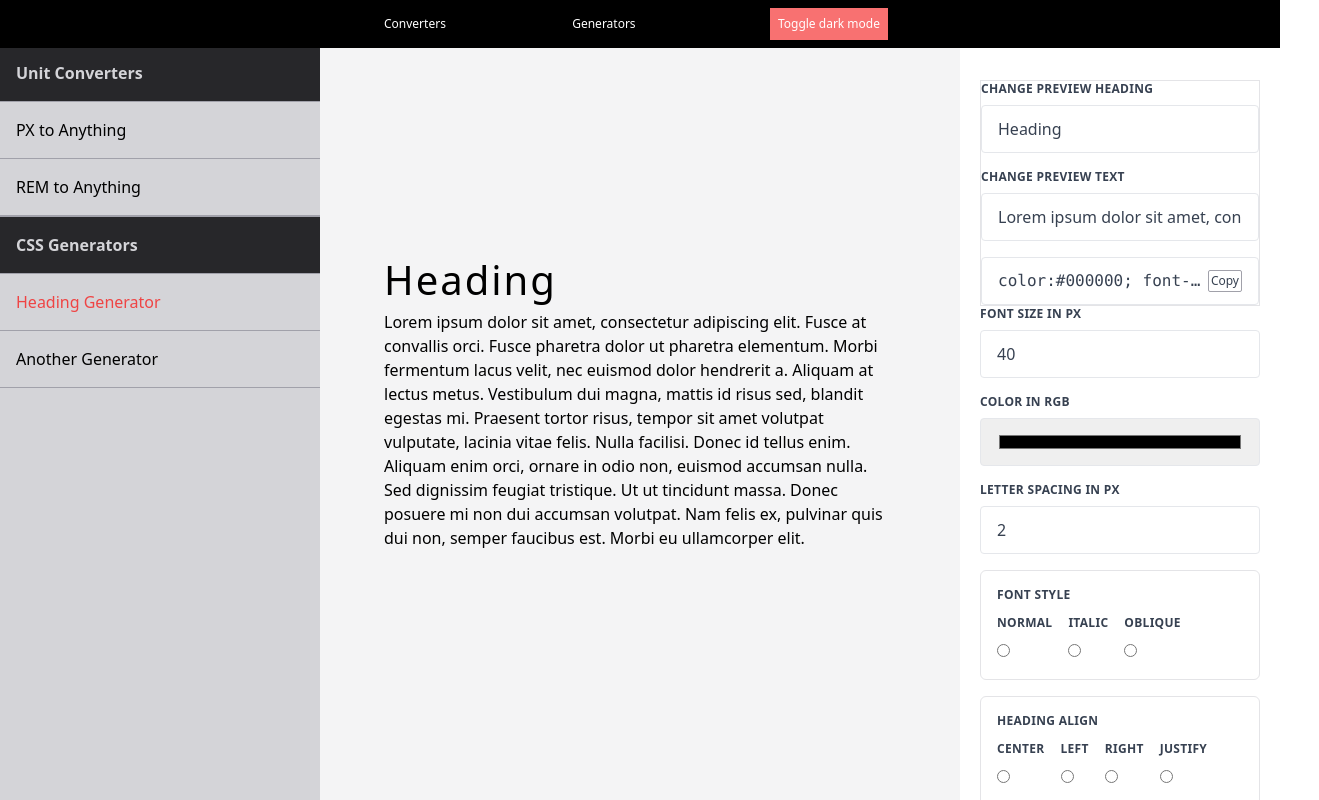
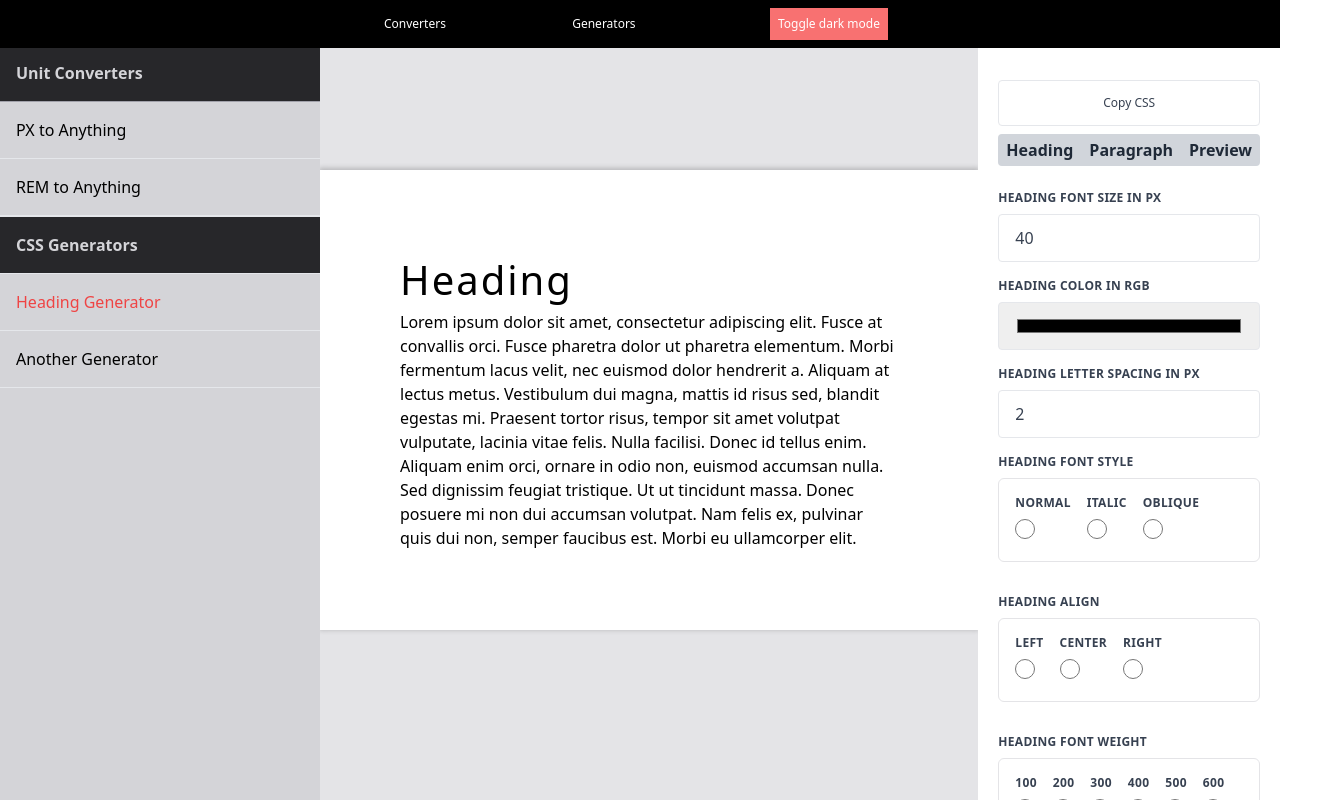
Before and after one commit to aiberk/webdevtools, a React (Vite) app: page /generator/heading in a window 1280 px wide. Shown: the top 800 px of the page, 1319 px wide, since content can reach past the window. Built offline with nearby package versions, Linux system fonts and the light colour scheme.

Commit message:
Desktop version wip

```diff
--- a/src/App.tsx
+++ b/src/App.tsx
@@ -6,6 +6,7 @@ import UnitConverterPX from "./pages/UnitConverterPX";
 import UnitConverterREM from "./pages/UnitConverterREM";
 import CSSHeadingGenerator from "./pages/CSSHeadingGenerator";
 import CSSTextGenerator from "./pages/CSSTextGenerator";
+import Home from "./pages/Home";
 
 function App() {
   const [count, setCount] = useState(0);
@@ -19,6 +20,7 @@ function App() {
           <Route path="/converter/rem/" element={<UnitConverterREM />} />
           <Route path="/generator/heading" element={<CSSHeadingGenerator />} />
           <Route path="/generator/text" element={<CSSTextGenerator />} />
+          <Route path="/" element={<Home />} />
         </Routes>
       </div>
     </BrowserRouter>
--- a/src/components/CSSGeneratorInput.tsx
+++ b/src/components/CSSGeneratorInput.tsx
@@ -11,7 +11,7 @@ type Props = {
 const CSSGeneratorInput = (props: Props) => {
   return (
     <>
-      <div className="max-w-lg flex flex-col justify-between">
+      <div className="max-w-lg flex flex-col justify-between dark:bg-zinc-800">
         <label
           className="dark:text-white block uppercase tracking-wide text-gray-700 text-xs font-bold mb-2"
           htmlFor="fname"
@@ -23,7 +23,7 @@ const CSSGeneratorInput = (props: Props) => {
           type={props.type}
           value={props.value}
           onChange={(e) => props.changeCSS(e.target.value)}
-          className="w-full h-12 flex flex-row justify-between items-center dark:text-white appearance-none  max-w-lg  text-gray-700 border border-gray-200 rounded py-3 px-4 leading-tight focus:outline-none focus:bg-white focus:border-gray-500"
+          className="w-full h-12 flex flex-row justify-between items-center dark:text-white dark:bg-zinc-800 appearance-none  max-w-lg  text-gray-700 border border-gray-200 rounded py-3 px-4 leading-tight focus:outline-none focus:bg-white focus:border-gray-500"
         ></input>
       </div>
     </>
--- a/src/components/CSSGenertorInputMulti.tsx
+++ b/src/components/CSSGenertorInputMulti.tsx
@@ -10,14 +10,15 @@ type Props = {
 
 const CSSGeneratorInputMulti = (props: Props) => {
   return (
-    <form className=" flex flex-col gap-1 border border-zinc-200 p-4 rounded-md">
+    <div className="mb-4">
       <label
         htmlFor={props.name}
         className="dark:text-white block uppercase tracking-wide text-gray-700 text-xs font-bold mb-2"
       >
         {props.label}
       </label>
-      <div className=" flex flex-row gap-4">
+      <form className=" flex flex-col gap-1 border border-zinc-200 p-4 rounded-md">
+        <div className=" flex flex-row gap-4 flex-wrap">
           {props.children.map((child) => {
             return (
               <div>
@@ -28,6 +29,7 @@ const CSSGeneratorInputMulti = (props: Props) => {
                   {child}
                 </label>
                 <input
+                  className="w-5 h-5"
                   onChange={(e) => props.changeCSS(e.target.value)}
                   type={props.type}
                   id={child}
@@ -39,6 +41,7 @@ const CSSGeneratorInputMulti = (props: Props) => {
           })}
         </div>
       </form>
+    </div>
   );
 };
 
--- a/src/components/CopyToClipBoard.tsx
+++ b/src/components/CopyToClipBoard.tsx
@@ -28,15 +28,15 @@ const UnitConverterDisplay = (props: Props) => {
   let convertedText = text.toString();
   return (
     <>
-      <div className="flex flex-row justify-between items-center dark:text-white appearance-none w-auto  text-gray-700 border border-gray-200 rounded py-3 px-4 leading-tight focus:outline-none focus:bg-white focus:border-gray-500">
-        <code className="truncate">{text}</code>
+      <div className="md:max-w-xs  flex flex-row justify-center hover:bg-zinc-500  dark:hover:text-white items-center dark:text-white appearance-none   text-gray-700 border border-gray-200 rounded py-3 px-4 leading-tight focus:outline-none focus:bg-white focus:border-gray-500">
+        {/* <code className="truncate">{text}</code> */}
         <button
           onClick={(event) => {
             handleOnClick(event);
           }}
-          className="border-zinc-400 border p-0.5 rounded-sm text-xs"
+          className=" p-0.5 rounded-sm text-xs"
         >
-          Copy
+          Copy CSS
         </button>
       </div>
       {showMessage ? (
--- a/src/components/NavBar.tsx
+++ b/src/components/NavBar.tsx
@@ -77,13 +77,13 @@ function NavBar({}: Props) {
         </nav>
       </div>
 
-      <nav className=" fixed  hidden md:flex pt-11 min-h-screen bg-zinc-300 max-w-xs w-full  flex-col">
-        <div className="w-full  border-t border-b border-zinc-400 p-4 bg-zinc-800 text-zinc-300">
+      <nav className=" fixed  hidden lg:flex pt-11 min-h-screen bg-zinc-300 max-w-xs w-full  flex-col">
+        <div className="w-full   border-t border-b border-zinc-400  dark:border-white p-4 bg-zinc-800 text-zinc-300">
           <h1>
             <strong>Unit Converters</strong>
           </h1>
         </div>
-        <div className="w-full  border-b border-zinc-400 p-4">
+        <div className="w-full  border-b p-4">
           <NavLink
             className={({ isActive }) =>
               isActive ? "text-red-500" : undefined
@@ -93,7 +93,7 @@ function NavBar({}: Props) {
             PX to Anything
           </NavLink>
         </div>
-        <div className="w-full  border-b border-zinc-400 p-4">
+        <div className="w-full  border-b p-4">
           <NavLink
             className={({ isActive }) =>
               isActive ? "text-red-500" : undefined
@@ -103,12 +103,12 @@ function NavBar({}: Props) {
             REM to Anything
           </NavLink>
         </div>
-        <div className="w-full  border-t border-b border-zinc-400 p-4 bg-zinc-800 text-zinc-300">
+        <div className="w-full  border-t border-b p-4 bg-zinc-800 text-zinc-300">
           <h1>
             <strong>CSS Generators</strong>
           </h1>
         </div>
-        <div className="w-full  border-b border-zinc-400 p-4">
+        <div className="w-full  border-b  p-4">
           <NavLink
             className={({ isActive }) =>
               isActive ? "text-red-500" : undefined
@@ -118,7 +118,7 @@ function NavBar({}: Props) {
             Heading Generator
           </NavLink>
         </div>
-        <div className="w-full  border-b border-zinc-400 p-4">
+        <div className="w-full  border-b p-4">
           <NavLink
             className={({ isActive }) =>
               isActive ? "text-red-500" : undefined
--- a/src/pages/CSSHeadingGenerator.tsx
+++ b/src/pages/CSSHeadingGenerator.tsx
@@ -9,6 +9,9 @@ import { NavLink } from "react-router-dom";
 function CSSHeadingGenerator() {
   const [previewHeading, setPreviewHeading] = useState<string>("Heading");
   const [previewText, setPreviewText] = useState<string>(Lorem);
+  const [editorStatus, setEditorStatus] = useState<string>("heading");
+  const [artBoard, setArtBoard] = useState<string>("rgb(255,255,255)");
+
   const [color, setColor] = useState<string>("#000000");
   const [fontSize, setFontSize] = useState<string>("40");
   const [tracking, setTracking] = useState<string>("2");
@@ -16,8 +19,15 @@ function CSSHeadingGenerator() {
   const [style, setStyle] = useState<string>("normal");
   const [headingAlign, setHeadingAlign] = useState<string>("left");
 
+  const [paragraphcolor, setParagraphColor] = useState<string>("#000000");
+  const [paragraphfontSize, setParagraphFontSize] = useState<string>("16");
+  const [paragraphtracking, setParagraphTracking] = useState<string>("0");
+  const [paragraphweight, setParagraphWeight] = useState(400);
+  const [paragraphstyle, setParagraphStyle] = useState<string>("normal");
+  const [paragraphAlign, setParagraphAlign] = useState<string>("left");
+
   const styleChildren = ["normal", "italic", "oblique"];
-  const alignChildren = ["center", "left", "right", "justify"];
+  const alignChildren = ["left", "center", "right"];
   const weightChildren = [100, 200, 300, 400, 500, 600, 700, 800, 900];
 
   const generateCSS = () => {
@@ -38,6 +48,15 @@ function CSSHeadingGenerator() {
     textAlign: `${headingAlign}`,
   };
 
+  let paragraphcssStyle = {
+    color: paragraphcolor,
+    fontSize: `${paragraphfontSize}px`,
+    letterSpacing: `${paragraphtracking}px`,
+    fontWeight: `${paragraphweight}`,
+    fontStyle: `${paragraphstyle}`,
+    textAlign: `${paragraphAlign}`,
+  };
+
   let regex = /["'{}]/g;
   let regex2 = /[,]/g;
   let cssStyleString = JSON.stringify(cssStyle);
@@ -50,13 +69,20 @@ function CSSHeadingGenerator() {
   let final = jsxToCss + ";";
 
   return (
-    <div className="flex md:flex-row flex-col  bg-zinc-100 ">
-      <div className="hidden md:flex pt-11 min-h-screen bg-zinc-300 max-w-xs w-full  flex-col"></div>
+    <div className="flex md:flex-row flex-col  bg-zinc-200 dark:bg-zinc-700 ">
+      <div className="hidden md:flex pt-11 min-h-screen max-w-xs w-full  flex-col"></div>
       <div
-        className={` md:h-screen   md:p-0  h-full w-full flex flex-col justify-center items-center`}
+        className={`overflow-hidden md:h-screen   md:p-0  h-full w-full flex flex-col justify-center items-center`}
       >
-        <div className={`w-full max-w-lg overflow-hidden `}>
+        <div
+          className={`w-full max-w-2xl overflow-hidden p-20`}
+          style={{
+            backgroundColor: `${artBoard}`,
+            boxShadow: `0px -1px 5px 1px rgba(0,0,0,0.2)`,
+          }}
+        >
           <h1
+            className=""
             style={{
               ...cssStyle,
             }}
@@ -65,13 +91,53 @@ function CSSHeadingGenerator() {
           </h1>
           <span>
             {" "}
-            <p>{previewText}</p>
+            <p
+              style={{
+                ...paragraphcssStyle,
+              }}
+            >
+              {previewText}
+            </p>
           </span>
         </div>
       </div>
 
-      <div className=" bg-white p-5 z-10 md:pt-20 md:max-w-xs">
-        <div className="flex  md:p-0 p-10 flex-col w-full md:max-w-xs max-w-xl gap-4 border border-zinc-200">
+      <div className=" bg-white p-5 z-10 md:pt-20 md:max-w-xs dark:bg-zinc-800">
+        <CopyToClipBoard
+          label={"Get CSS"}
+          input={final}
+          equation={0}
+          type={""}
+        />
+        <div className="flex flex-row mt-2 mb-6">
+          <button
+            className="bg-gray-300 hover:bg-gray-400 text-gray-800 font-bold py-1 px-2 rounded-l"
+            onClick={() => {
+              setEditorStatus("heading");
+            }}
+          >
+            Heading
+          </button>
+          <button
+            className={`bg-gray-300 hover:bg-gray-400 text-gray-800 font-bold py-1 px-2`}
+            onClick={() => {
+              setEditorStatus("paragraph");
+            }}
+          >
+            Paragraph
+          </button>
+          <button
+            className="bg-gray-300 hover:bg-gray-400 text-gray-800 font-bold py-1 px-2 rounded-r"
+            onClick={() => {
+              setEditorStatus("preview");
+            }}
+          >
+            Preview
+          </button>
+        </div>
+
+        {editorStatus == "preview" ? (
+          <div className="flex  md:p-0 p-10 flex-col w-full md:max-w-xs gap-4  ">
             <CSSGeneratorInput
               unit={undefined}
               type="text"
@@ -86,18 +152,22 @@ function CSSHeadingGenerator() {
               value={previewText}
               changeCSS={(css) => setPreviewText(css)}
             />
-          <CopyToClipBoard
-            label={"Get CSS"}
-            input={final}
-            equation={0}
-            type={""}
+            <CSSGeneratorInput
+              unit={"rgb"}
+              type="color"
+              label={"Artboard Color"}
+              value={artBoard}
+              changeCSS={(css) => setArtBoard(css)}
             />
           </div>
+        ) : undefined}
+
+        {editorStatus == "heading" ? (
           <div className="flex flex-col md:p-0 p-10 w-full max-w-xl gap-4">
             <CSSGeneratorInput
               unit={"px"}
               type="number"
-            label={"font size"}
+              label={"Heading Font size"}
               value={fontSize}
               changeCSS={(css) => setFontSize(css)}
             />
@@ -105,7 +175,7 @@ function CSSHeadingGenerator() {
             <CSSGeneratorInput
               unit={"rgb"}
               type="color"
-            label={"Color"}
+              label={"Heading Color"}
               value={color}
               changeCSS={(css) => setColor(css)}
             />
@@ -113,14 +183,14 @@ function CSSHeadingGenerator() {
             <CSSGeneratorInput
               unit={"px"}
               type="number"
-            label={"Letter Spacing"}
+              label={"Heading Letter Spacing"}
               value={tracking}
               changeCSS={(css) => setTracking(css)}
             />
 
             <CSSGeneratorInputMulti
               type="radio"
-            label={"Font Style"}
+              label={"Heading Font Style"}
               changeCSS={(css) => setStyle(css)}
               children={styleChildren}
               name={"Font Style"}
@@ -133,21 +203,68 @@ function CSSHeadingGenerator() {
               children={alignChildren}
               name={"Heading Align"}
             />
-          <CSSGeneratorInputDropDown
-            label={"Font Style"}
-            changeCSS={(css) => setStyle(css)}
+
+            <CSSGeneratorInputMulti
+              type="radio"
+              label={"Heading Font Weight"}
+              changeCSS={(css) => setWeight(css)}
+              children={weightChildren}
+              name={"Font Style"}
+            />
+          </div>
+        ) : undefined}
+
+        {editorStatus == "paragraph" ? (
+          <div className="flex flex-col md:p-0 p-10 w-full max-w-xl gap-4">
+            <CSSGeneratorInput
+              unit={"px"}
+              type="number"
+              label={"paragraph font size"}
+              value={paragraphfontSize}
+              changeCSS={(css) => setParagraphFontSize(css)}
+            />
+
+            <CSSGeneratorInput
+              unit={"rgb"}
+              type="color"
+              label={"paragraph Color"}
+              value={paragraphcolor}
+              changeCSS={(css) => setParagraphColor(css)}
+            />
+
+            <CSSGeneratorInput
+              unit={"px"}
+              type="number"
+              label={"paragraph Letter Spacing"}
+              value={paragraphtracking}
+              changeCSS={(css) => setParagraphTracking(css)}
+            />
+
+            <CSSGeneratorInputMulti
+              type="radio"
+              label={"paragraph Font Style"}
+              changeCSS={(css) => setParagraphStyle(css)}
               children={styleChildren}
               name={"Font Style"}
             />
 
             <CSSGeneratorInputMulti
               type="radio"
-            label={"Font Weight"}
-            changeCSS={(css) => setWeight(css)}
+              label={"paragraph Font Weight"}
+              changeCSS={(css) => setParagraphWeight(css)}
               children={weightChildren}
               name={"Font Style"}
             />
+
+            <CSSGeneratorInputMulti
+              type="radio"
+              label={"Paragraph Align"}
+              changeCSS={(css) => setParagraphAlign(css)}
+              children={alignChildren}
+              name={"Paragraph Align"}
+            />
           </div>
+        ) : undefined}
       </div>
     </div>
   );
--- /dev/null
+++ b/src/pages/Home.tsx
@@ -0,0 +1,28 @@
+import React from "react";
+import { useState } from "react";
+import UnitConverterDisplay from "../components/UnitConverterDisplay";
+
+type Props = {};
+
+const Home = (props: Props) => {
+  return (
+    <>
+      <div className="h-full pt-20 bg-white dark:bg-zinc-900 dark:text-white flex flex-col items-center justify-left text-left">
+        <div className="flex flex-col gap-2">
+          <h1 className="text-3xl">Welcome to Web Dev Swiss Knife</h1>
+          <p className="text-xl text-">
+            Web Dev Swiss Knife is a simple tool to accomplish web design tasks.
+          </p>
+          <p className="text-xl text-">suchs as:</p>
+          <ul>
+            <li>Converting units</li>
+            <li>Generating CSS for text</li>
+            <li>Generating CSS shadows</li>
+          </ul>
+        </div>
+      </div>
+    </>
+  );
+};
+
+export default Home;
```
Lines whose indentation alone changed are shown as unchanged.
